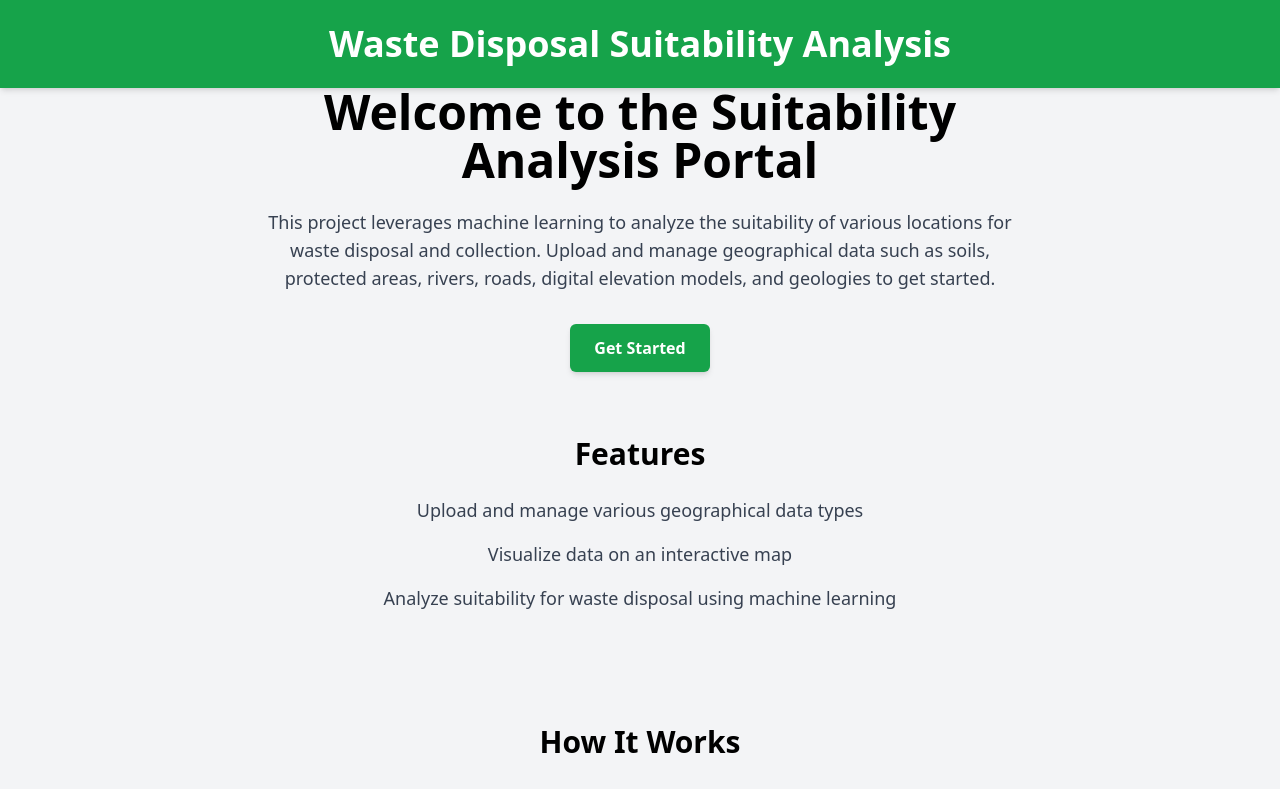
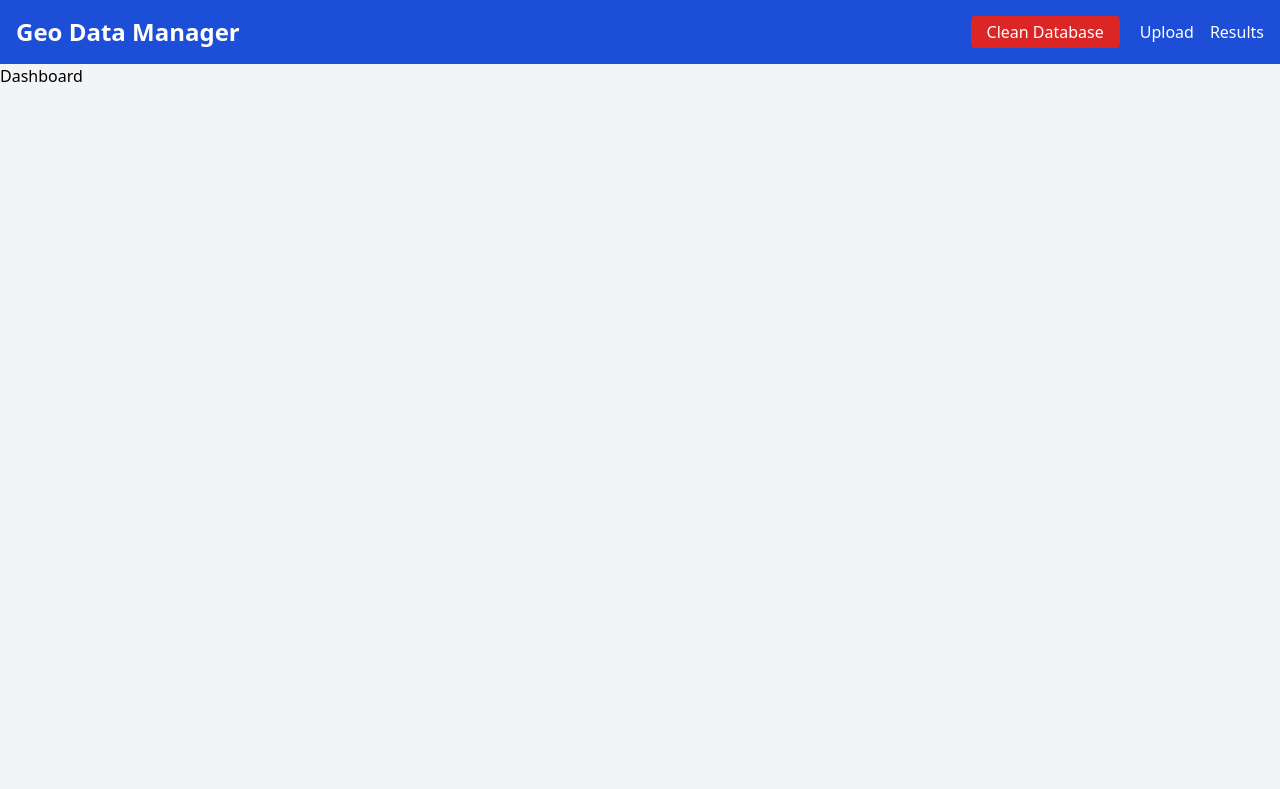
Before and after one commit to MaweuPaul/GIS-ML-WasteNetwork, a React (Vite) app in the folder FRONTEND/: page / in a window 1280 px wide. Shown: the top 789 px of the page. Built offline with nearby package versions, Linux system fonts and the light colour scheme.

Commit message:
update App.jsx

```diff
--- a/FRONTEND/src/App.jsx
+++ b/FRONTEND/src/App.jsx
@@ -1,4 +1,4 @@
-import React from 'react';
+import React, { useState } from 'react';
 import {
   BrowserRouter as Router,
   Routes,
@@ -8,15 +8,34 @@ import {
 import LandingPage from './PAGES/landingPage';
 import UploadPage from './PAGES/uploadPage';
 
+import Dashboard from './PAGES/Dashboard';
+import Incidents from './PAGES/Incidents';
+import Reports from './PAGES/Reports';
+import Navbar from './components/navbar';
+import Results from './PAGES/resultsPage';
+import SpecialRequests from './PAGES/SpecialRequests';
+
 const App = () => {
+  const [activePage, setActivePage] = useState('dashboard');
   return (
     <Router>
-      <Routes>
-        <Route path="/" element={<LandingPage />} />
-        <Route path="/upload" element={<UploadPage initialPage="upload" />} />
-        <Route path="/results" element={<UploadPage initialPage="results" />} />
-        <Route path="*" element={<Navigate to="/" replace />} />
-      </Routes>
+      <div className="min-h-screen bg-gray-100">
+        <Navbar activePage={activePage} setActivePage={setActivePage} />
+
+        <div className="pt-16">
+          {' '}
+          {/* Add padding to account for fixed navbar */}
+          <Routes>
+            <Route path="/upload" element={<UploadPage />} />
+            <Route path="/results" element={<Results />} />
+            <Route path="/dashboard" element={<Dashboard />} />
+            <Route path="/incidents" element={<Incidents />} />
+            <Route path="/reports" element={<Reports />} />
+            <Route path="/special-pickup" element={<SpecialRequests />} />
+            <Route path="/" element={<Dashboard />} />
+          </Routes>
+        </div>
+      </div>
     </Router>
   );
 };
```
